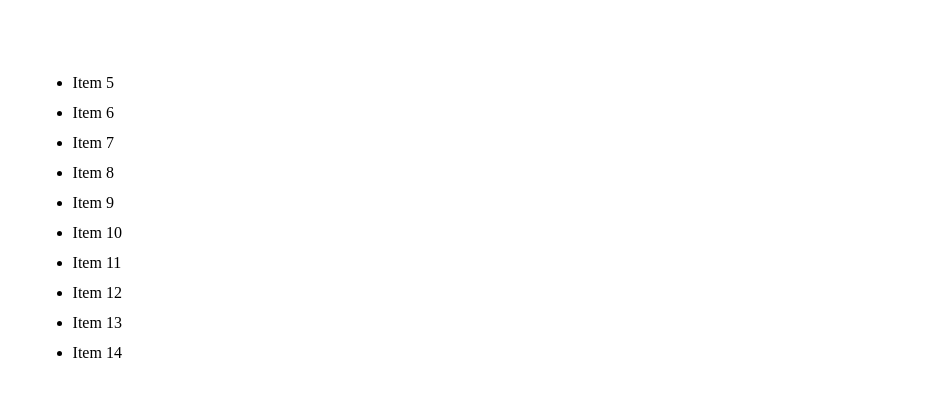
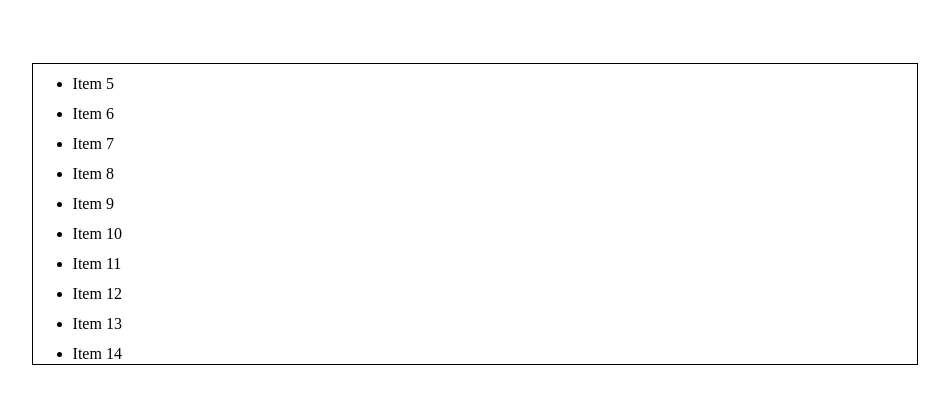
Before and after one commit to tyj-321/code-snippet, a Vue app: page /#/autoScroll in a window 1280 px wide. Shown: the top 404 px of the page, without its empty margins (165-1114 px from the left). Built offline with nearby package versions, Linux system fonts and the light colour scheme.

Commit message:
fix: 🐛 自动滚动加上边框

```diff
--- a/src/views/AutoScroll/AutoScroll.vue
+++ b/src/views/AutoScroll/AutoScroll.vue
@@ -21,6 +21,7 @@ const { startScroll, stopScroll } = useAutoScroll('auto-scroll')
   height: 300px;
   margin: 5% auto;
   overflow-y: auto;
+  border: 1px solid #000;
 
   &::-webkit-scrollbar {
     display: none;
```
